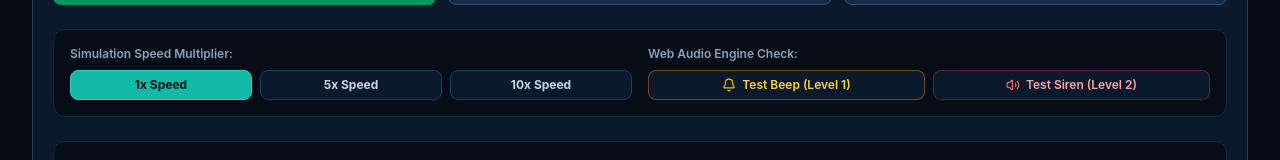
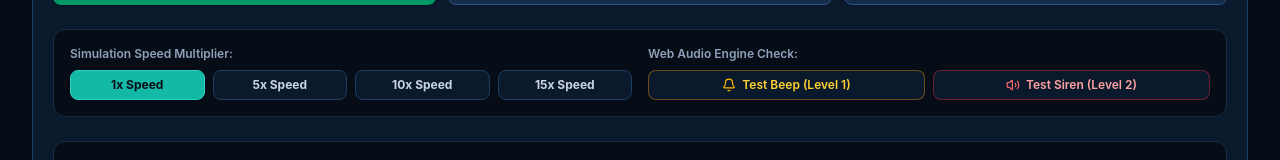
Before and after one commit to Joshan2007/MaritimeGuard, a React (Vite) app in the folder client/: page / in a window 1280 px wide. Shown: the part 1267-1427 px from the top of the page. Built offline with nearby package versions, Linux system fonts and the light colour scheme; no server answers.

Commit message:
feat: add 15x simulation speed multiplier

```diff
--- a/client/src/components/AdminDemoPanel.jsx
+++ b/client/src/components/AdminDemoPanel.jsx
@@ -109,7 +109,7 @@ export default function AdminDemoPanel({
         <div>
           <span className="text-slate-400 block mb-2 font-semibold">Simulation Speed Multiplier:</span>
           <div className="flex items-center gap-2">
-            {[1, 5, 10].map((s) => (
+            {[1, 5, 10, 15].map((s) => (
               <button
                 key={s}
                 onClick={() => onSetSpeed(s)}
```
Also changed, not shown: 1 other file (tests, documents, lock files or other folders).
